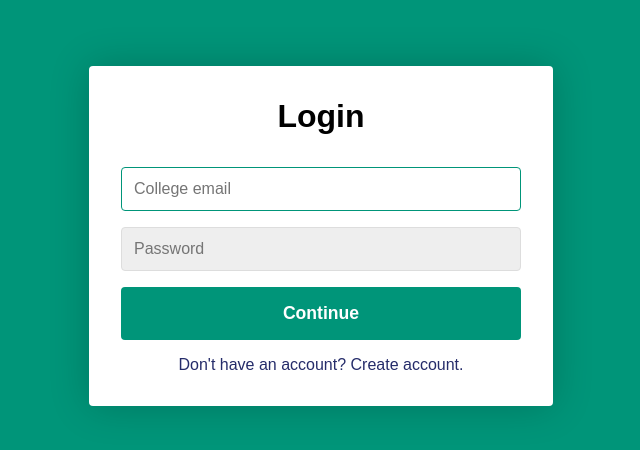
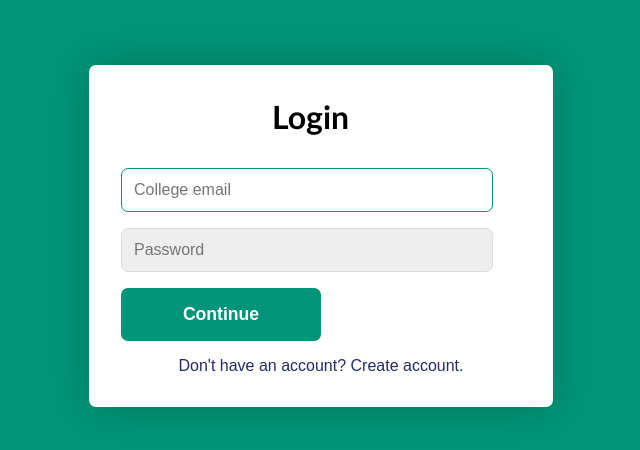
Before and after one commit to stealthy-4/login-signup, a plain HTML site: page index.html in a window 1280 px wide. Shown: the part 164-614 px from the top of the page, without its empty margins (319-959 px from the left). Drawn offline with Linux system fonts and the light colour scheme.

Commit message:
Update main.css

```diff
--- a/main.css
+++ b/main.css
@@ -4,7 +4,7 @@ body {
   --color-secondary: #252c6a;
   --color-error: #cc3333;
   --color-success: #4bb544;
-  --border-radius: 4px;
+  --border-radius: 7px;
 
   margin: 0;
   height: 100vh;
@@ -28,7 +28,8 @@ body {
 .container,
 .form__input,
 .form__button {
-  font: 500 1rem "Quicksand", sans-serif;
+  font: 500 1rem "Quicksand";
+  font-family: sans-serif;
 }
 
 .form--hidden {
@@ -44,7 +45,8 @@ body {
 
 .form__title {
   margin-bottom: 2rem;
-  text-align: center;
+  margin-left: 151px;
+  font-family: 'Gill Sans', 'Gill Sans MT', Calibri, 'Trebuchet MS', sans-serif;
 }
 
 .form__message {
@@ -65,7 +67,7 @@ body {
 
 .form__input {
   display: block;
-  width: 100%;
+  width: 93%;
   padding: 0.75rem;
   box-sizing: border-box;
   border-radius: var(--border-radius);
@@ -73,6 +75,7 @@ body {
   outline: none;
   background: #eeeeee;
   transition: background 0.2s, border-color 0.2s;
+
 }
 
 .form__input:focus {
@@ -92,8 +95,8 @@ body {
 }
 
 .form__button {
-  width: 100%;
-  padding: 1rem 2rem;
+  width: 50%;
+  padding: 1rem 1rem;
   font-weight: bold;
   font-size: 1.1rem;
   color: #ffffff;
@@ -102,6 +105,7 @@ body {
   outline: none;
   cursor: pointer;
   background: var(--color-primary);
+  align-items: center;
 }
 
 .form__button:hover {
@@ -114,6 +118,7 @@ body {
 
 .form__text {
   text-align: center;
+
 }
 
 .form__link {
@@ -125,3 +130,11 @@ body {
 .form__link:hover {
   text-decoration: underline;
 }
+.cont{
+  position: relative;
+  margin-left:31%;
+align-items: center;
+}
+.form__text :hover {
+color: #009579;
+}
```
